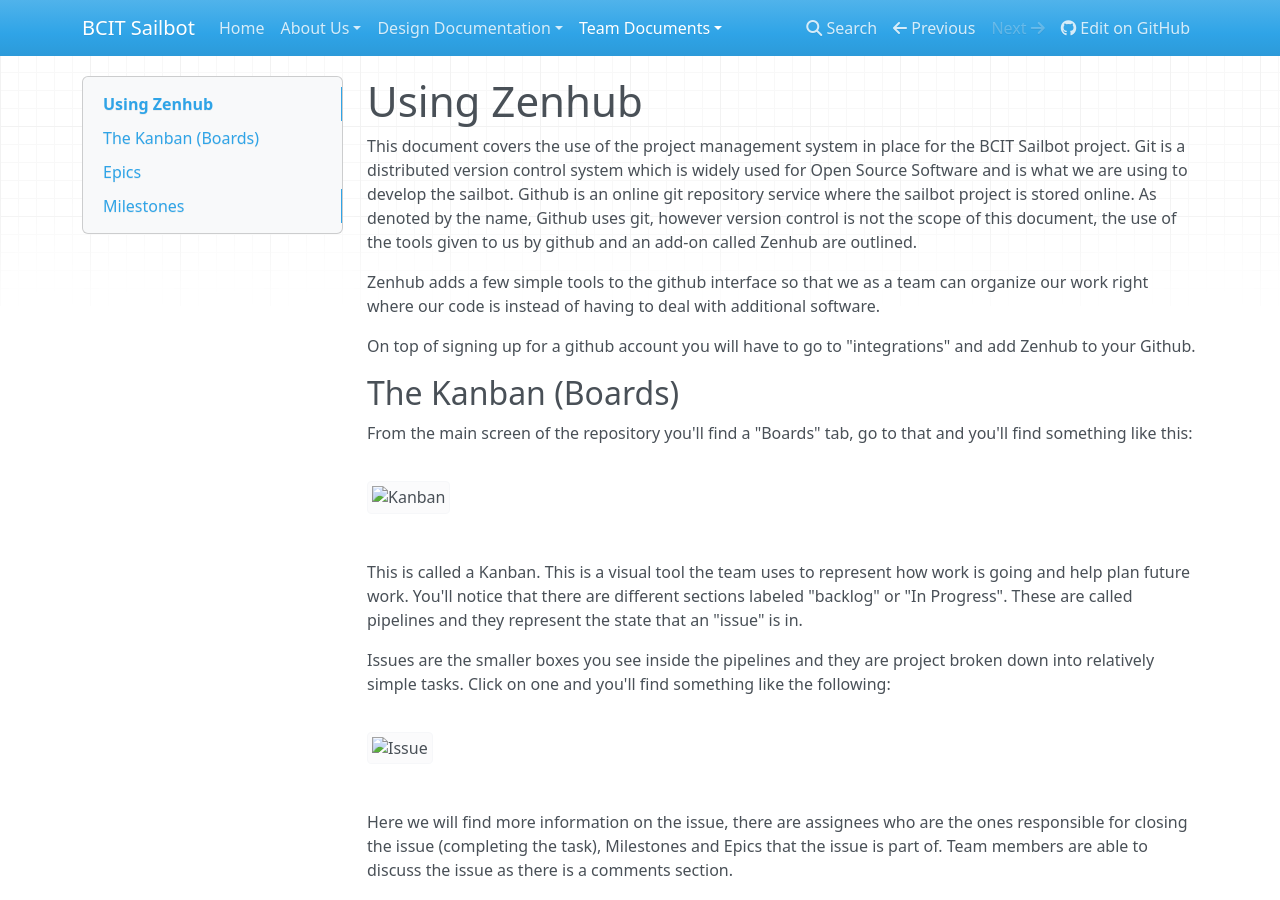
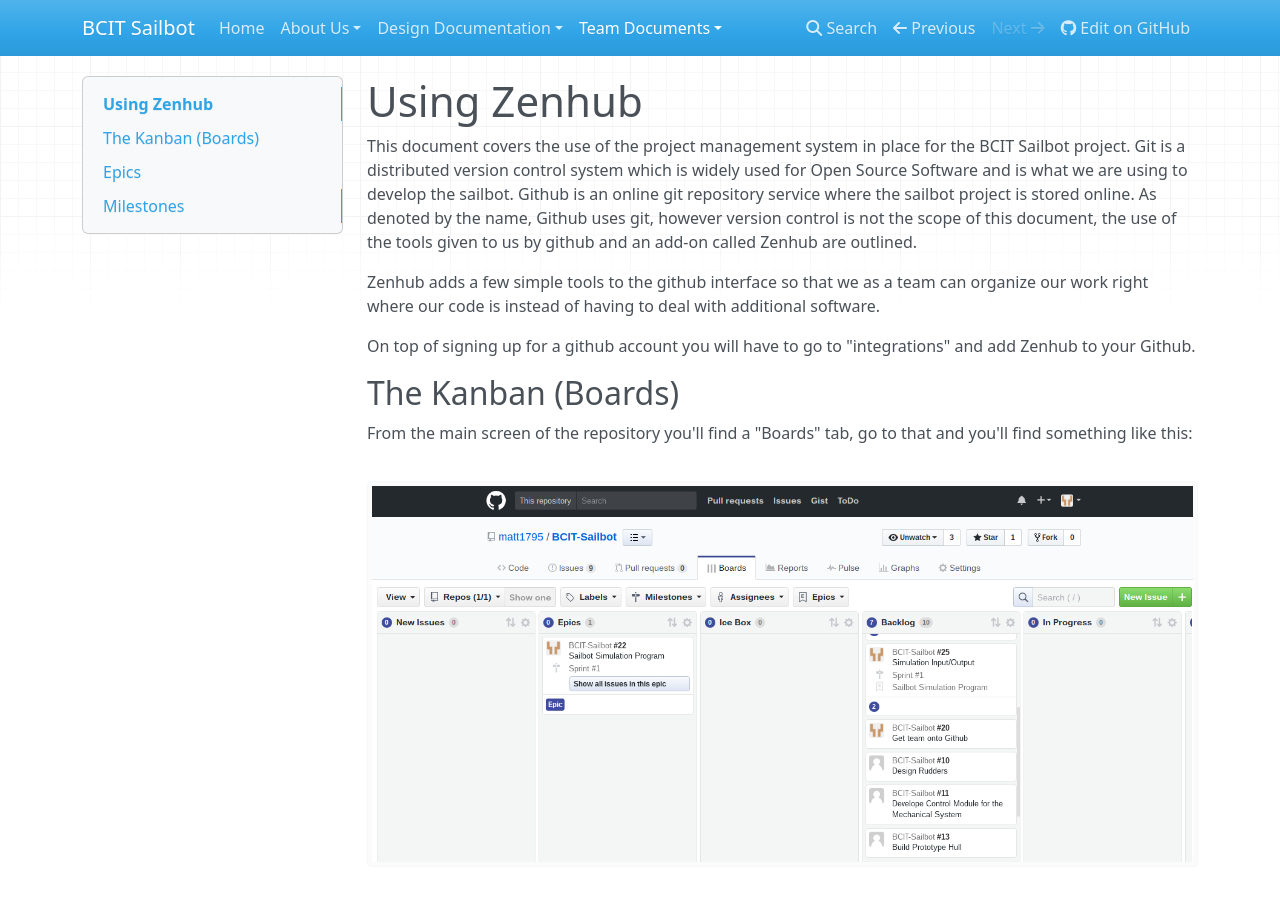
Before and after one commit to mattnite/BCIT-Sailbot, an MkDocs documentation site: the page built from docs/team/zenhub.md, in a window 1280 px wide and 900 px high. Built offline with MkDocs 1.6.1, drawn with Linux system fonts in a browser that asks for light colours; nearby versions of some CDN libraries; old or Windows-style settings are respelled for this version of MkDocs.

Commit message:
fixed image reference

```diff
--- a/docs/team/zenhub.md
+++ b/docs/team/zenhub.md
@@ -20,7 +20,7 @@
 From the main screen of the repository you'll find a "Boards" tab, go to that and
 you'll find something like this:
 
-![Kanban](images/kanban.png)
+![Kanban](../images/kanban.png)
 
 This is called a Kanban. This is a visual tool the team uses to represent how
 work is going and help plan future work. You'll notice that there are
@@ -31,7 +31,7 @@
 broken down into relatively simple tasks. Click on one and you'll find something
 like the following:
 
-![Issue](images/issue.png)
+![Issue](../images/issue.png)
 
 Here we will find more information on the issue, there are assignees who are the
 ones responsible for closing the issue (completing the task), Milestones and
```
